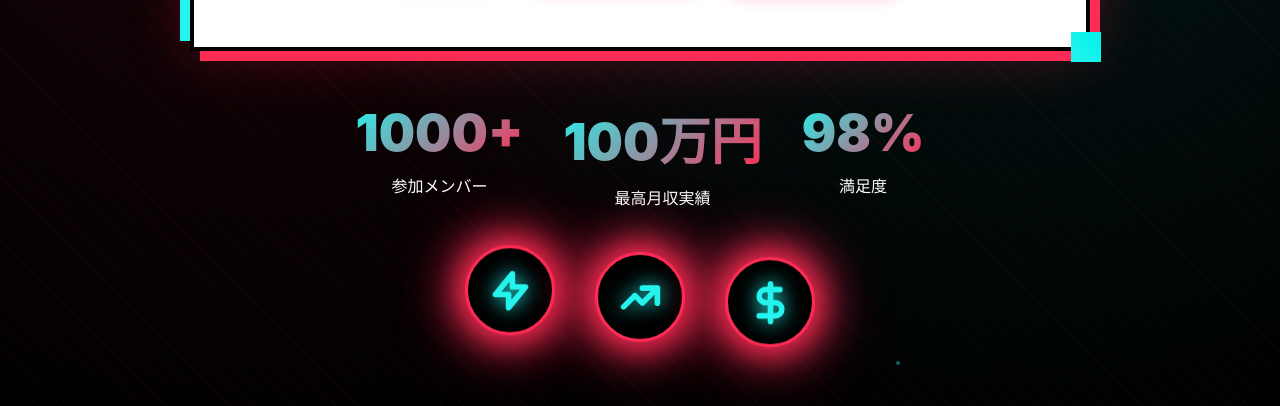
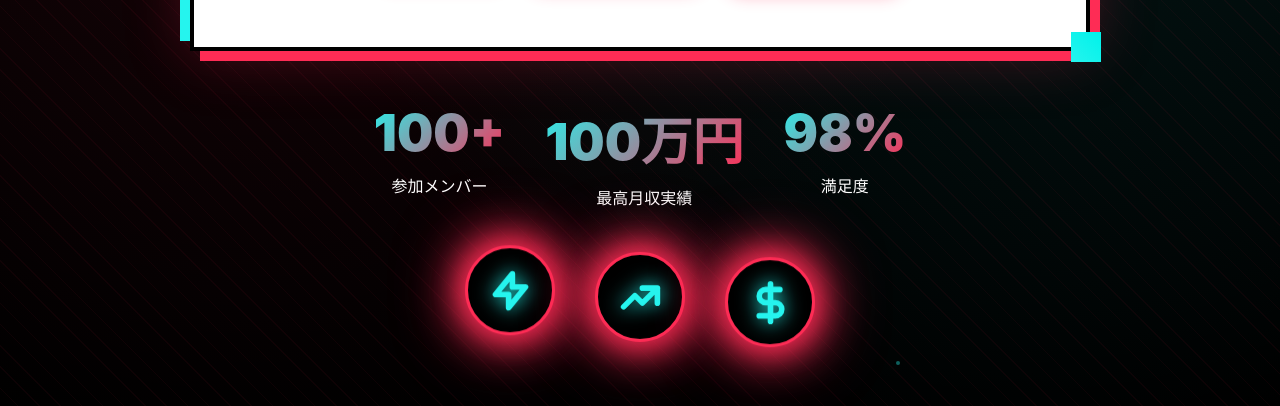
Before and after one commit to tikseek-SocialSeek/SocialSeek.TikSeek, a plain HTML site: page index.html in a window 1280 px wide. Shown: the part 1335-1741 px from the top of the page. Drawn offline with Linux system fonts and the light colour scheme.

Commit message:
Update statistics display in index.html

```diff
--- a/index.html
+++ b/index.html
@@ -2874,7 +2874,7 @@
                 <!-- Statistics -->
                 <div class="stats-container">
                     <div class="stat-box">
-                        <div class="stat-number">1000+</div>
+                        <div class="stat-number">100+</div>
                         <div class="stat-label">参加メンバー</div>
                     </div>
                     <div class="stat-box">
```
